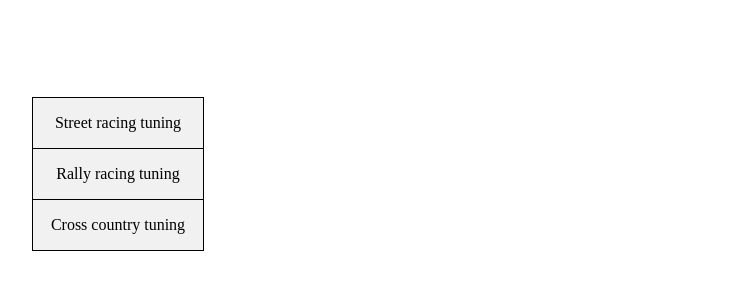
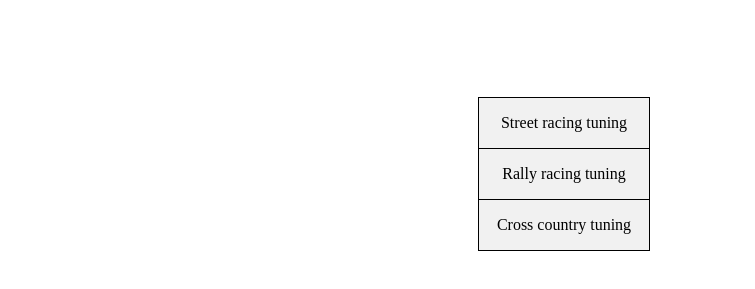
Before and after one commit to doublelv/Web-Design-project, a plain HTML site: page Main.html in a window 1280 px wide. Shown: the part 61-350 px from the top of the page, without its empty margins (76-831 px from the left). Drawn offline with Linux system fonts and the light colour scheme.

Commit message:
centered list on main

```diff
--- a/Main.html
+++ b/Main.html
@@ -12,7 +12,7 @@
 ul {
   align: center;
   list-style-type: none;
-  margin: 100px;
+  margin: 100px auto;
   padding: 0px;
   width: 170px;
   background-color: #f1f1f1;
```
